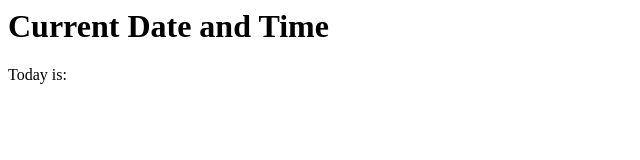
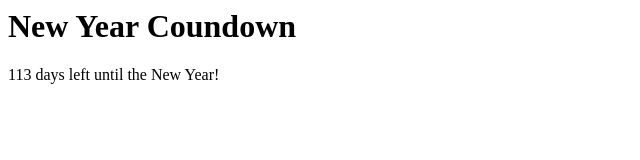
Before and after one commit to nkunic/js-example-new-year-countdown, a plain HTML site: page index.html in a window 1280 px wide. Shown: the whole page, without its empty margins (0-640 px from the left). Drawn offline with Linux system fonts and the light colour scheme.

Commit message:
1 file modified

```diff
--- a/index.html
+++ b/index.html
@@ -1,13 +1,11 @@
 <div id="app">
   <header>
-  <h1>Current Date and Time</h1>
+    <h1>New Year Coundown</h1>
   </header>
   <main>
-
     <p>
-      <span class="fw-bold">Today is: </span>
-      <span id="currentDay"></span>
+      <span id="daysLeft"></span>
+      <span class="fw-bold">113 days left until the New Year! </span>
     </p>
-
   </main>
-  </div>
+</div>
```
